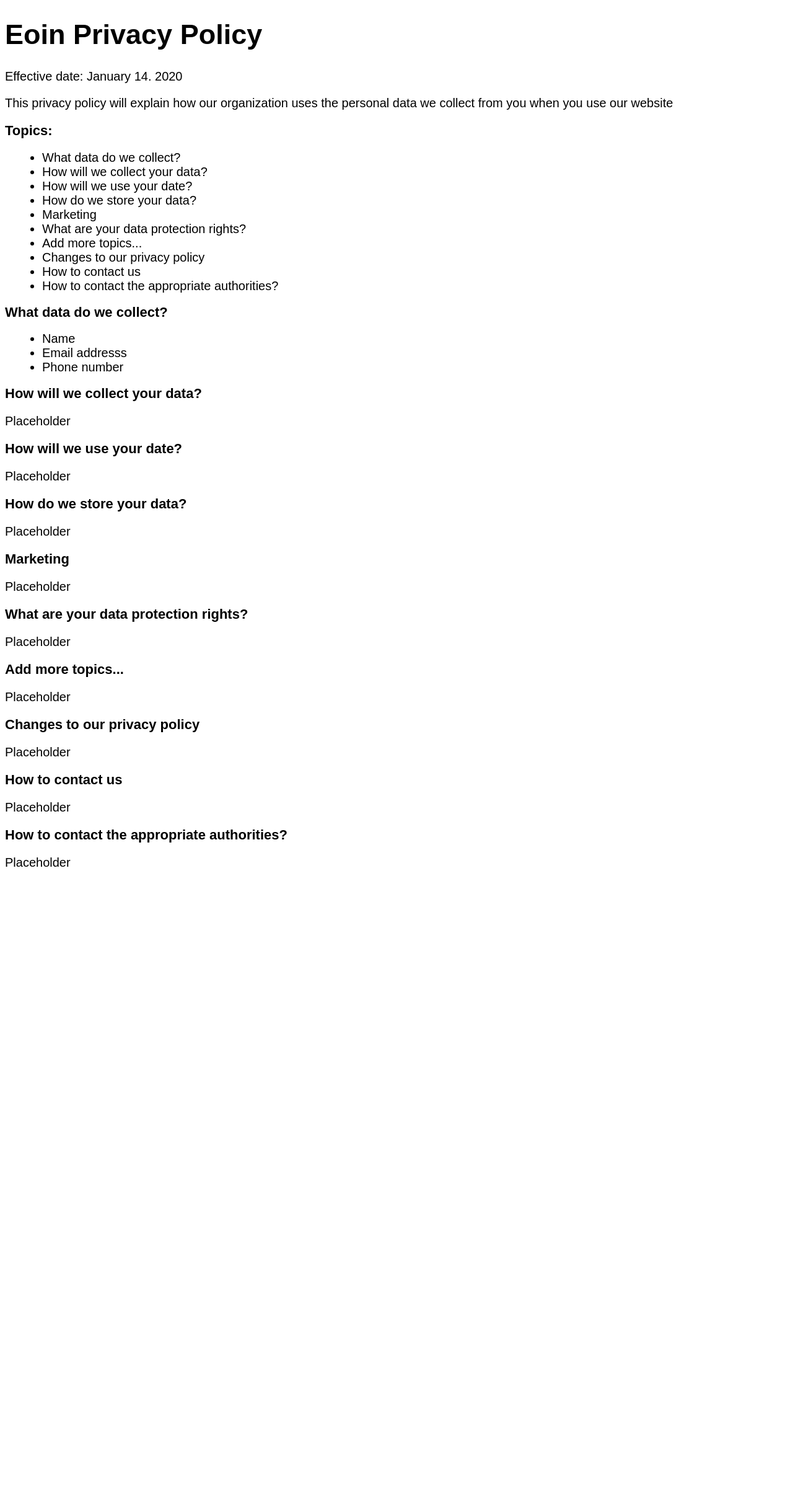
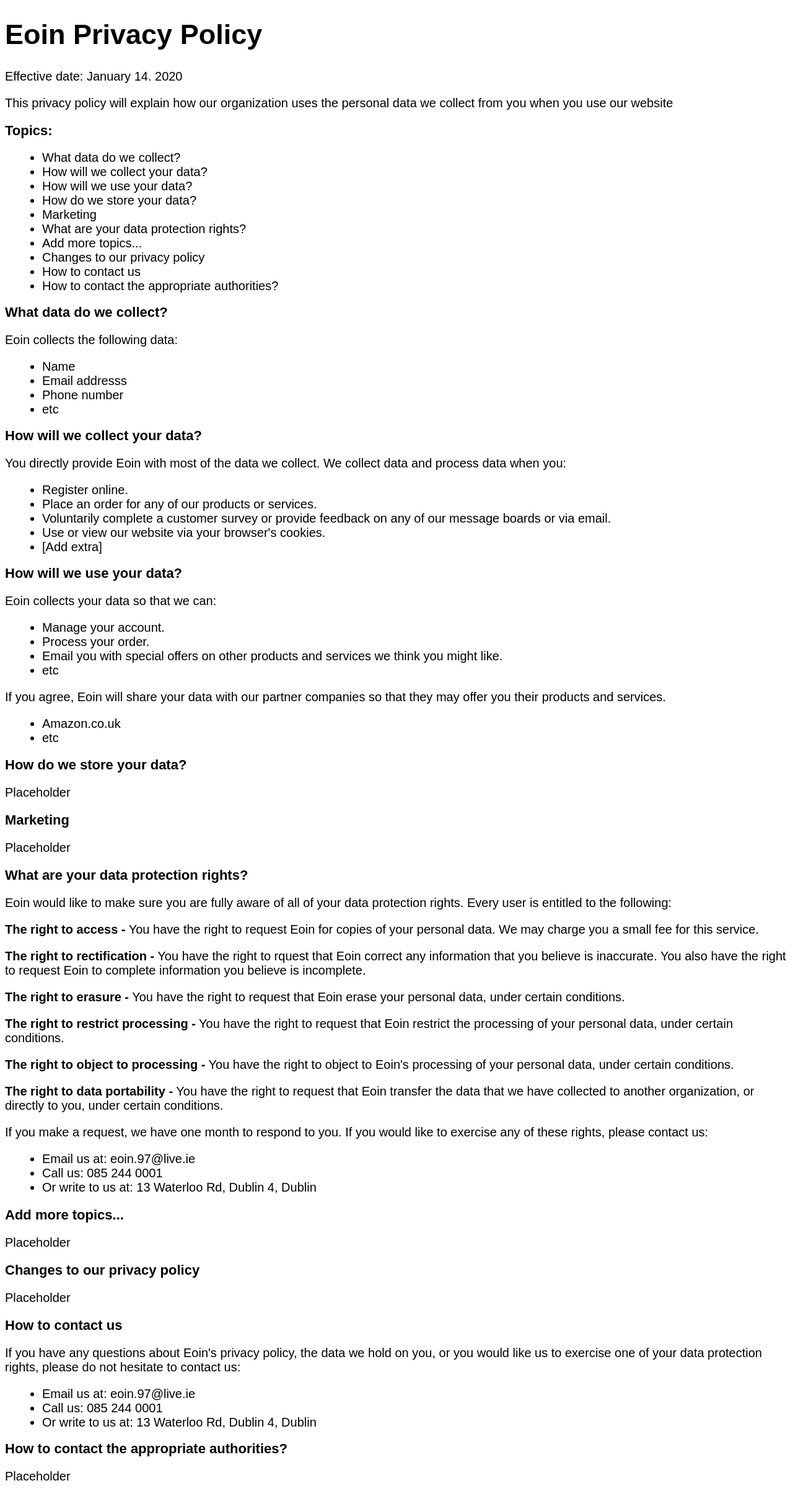
Before and after one commit to eoleahy/Privacy-Policy-Generator, a Flask app: page /policy in a window 1280 px wide. Shown: the whole page at 62% size. Before the commit the page ends 1398 px from the top, so only its background shows below. Run offline with Flask 2, Linux system fonts and the light colour scheme.

Commit message:
filled out more headings

```diff
--- a/main.py
+++ b/main.py
@@ -17,13 +17,16 @@
 def policy():
 
     company_name = "Eoin"
+    email = "eoin.97@live.ie"
+    phone_number = "085 244 0001"
+    address = "13 Waterloo Rd, Dublin 4, Dublin"
 
     date = datetime.date.today()
     date = date.strftime("%B %d. %Y")
 
     topics = ["What data do we collect?",
                 "How will we collect your data?",
-                "How will we use your date?",
+                "How will we use your data?",
                 "How do we store your data?",
                 "Marketing",
                 "What are your data protection rights?",
@@ -32,13 +35,38 @@
                 "How to contact us",
                 "How to contact the appropriate authorities?"]
 
-    types_of_data =["Name","Email addresss","Phone number"]
+    types_of_data = ["Name",
+                    "Email addresss",
+                    "Phone number",
+                    "etc"]
+
+    collection_types = ["Register online.",
+                        "Place an order for any of our products or services.",
+                        "Voluntarily complete a customer survey or provide feedback on any of our message boards or via email.",
+                        "Use or view our website via your browser's cookies.",
+                        "[Add extra]"]
+
+    data_usage = ["Manage your account.",
+                  "Process your order.",
+                  "Email you with special offers on other products and services we think you might like.",
+                  "etc"]
+
+    data_sharing_recip = ["Amazon.co.uk",
+                         "etc"]
+
+    contact_methods = ["Email us at: " + email,
+                       "Call us: " + phone_number,
+                       "Or write to us at: " + address]
 
     return render_template('policy.html',
                             company=company_name,
                             date=date,
                             topic_list = topics,
-                            types_of_data = types_of_data
+                            types_of_data = types_of_data,
+                            collection_types = collection_types,
+                            data_usage = data_usage,
+                            data_sharing = data_sharing_recip,
+                            contact_methods = contact_methods
                             )
 
 
--- a/templates/policy.html
+++ b/templates/policy.html
@@ -1,4 +1,11 @@
 <!doctype html>
+{% macro render_list(list_items) %}
+<ul>
+    {% for item in list_items %}
+    <li> {{item}} </li>
+    {% endfor %}
+</ul>
+{% endmacro %}
 
 <html lang="en">
 
@@ -9,6 +16,8 @@
 </head>
 
 <body>
+
+
     <h1>{{company}} Privacy Policy</h1>
     <p>Effective date: {{date}}</p>
     <p>This privacy policy will explain how our organization uses the personal data we collect from you when you use our website</p>
@@ -25,11 +34,53 @@
     {% for topic in topic_list%}
         <h2> {{topic}} </h2>
         {% if topic == "What data do we collect?" %}
-            <ul>
-                {% for data_type in types_of_data %}
-                    <li> {{data_type}} </li>
-                {% endfor %}
-            </ul>
+            <p>{{company}} collects the following data: </p>
+            {{ render_list(types_of_data) }}
+
+        {% elif topic == "How will we collect your data?" %}
+            <p>You directly provide {{company}} with most of the data we collect. We collect data and process data when you:</p>
+            {{ render_list(collection_types) }}
+
+        {% elif topic == "How will we use your data?" %}
+            <p>{{company}} collects your data so that we can:</p>
+            {{ render_list(data_usage) }}
+
+            <p>If you agree, {{company}} will share your data with our partner companies so that they may offer you their products and services.</p>
+            {{ render_list(data_sharing) }}
+        {% elif topic == "What are your data protection rights?" %}
+            <p>{{company}} would like to make sure you are fully aware of all of your data protection rights.
+                Every user is entitled to the following: </p>
+
+            <p><b>The right to access -</b> You have the right to request {{company}} for copies of your personal data.
+                We may charge you a small fee for this service.</p>
+
+            <p><b>The right to rectification -</b> You have the right to rquest that {{company}}
+                correct any information that you believe is inaccurate.
+                You also have the right to request {{company}} to complete information you believe is incomplete.</p>
+
+            <p><b>The right to erasure -</b> You have the right to request that {{company}}
+                erase your personal data, under certain conditions.</p>
+
+            <p><b>The right to restrict processing -</b> You have the right to request that {{company}}
+                restrict the processing of your personal data, under certain conditions.</p>
+
+            <p><b>The right to object to processing -</b> You have the right to object to {{company}}'s processing
+                of your personal data, under certain conditions.</p>
+
+            <p><b>The right to data portability -</b> You have the right to request that {{company}}
+                transfer the data that we have collected to another organization, or directly to you, under certain conditions.</p>
+
+            <p>If you make a request, we have one month to respond to you. If you would like to exercise any of these rights,
+                please contact us:
+                {{render_list(contact_methods)}}
+            </p>
+
+        {% elif topic == "How to contact us" %}
+            <p>If you have any questions about {{company}}'s privacy policy,
+                the data we hold on you, or you would like us to exercise one of your data protection rights,
+                please do not hesitate to contact us:</p>
+            {{ render_list(contact_methods)}}
+
         {% else %}
             <p>Placeholder</p>
         {% endif %}
```
